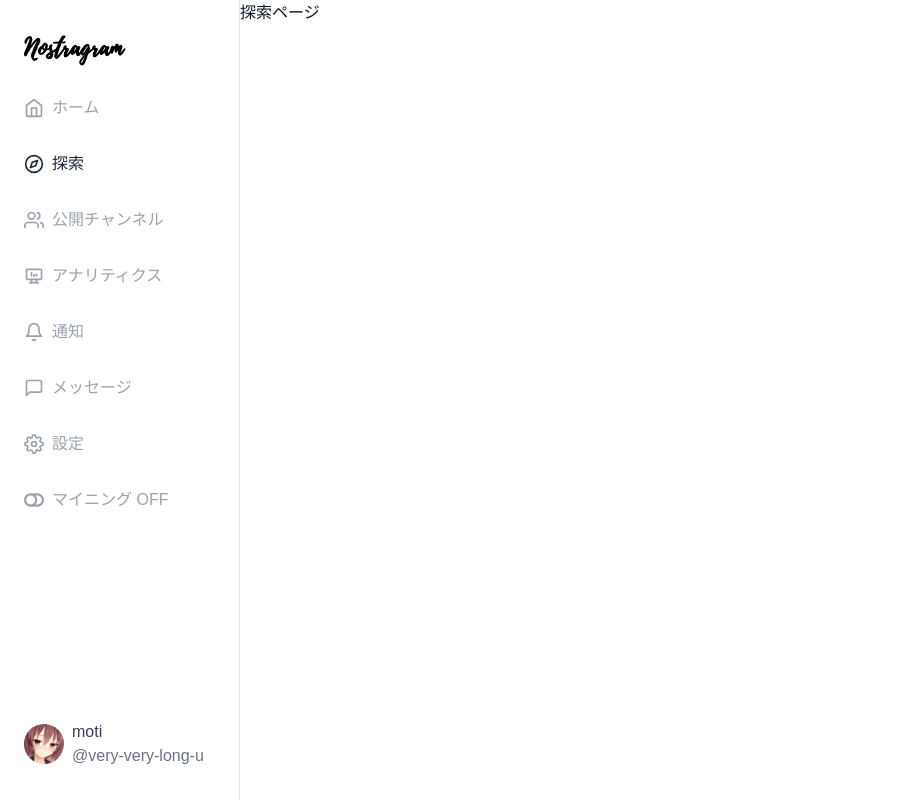
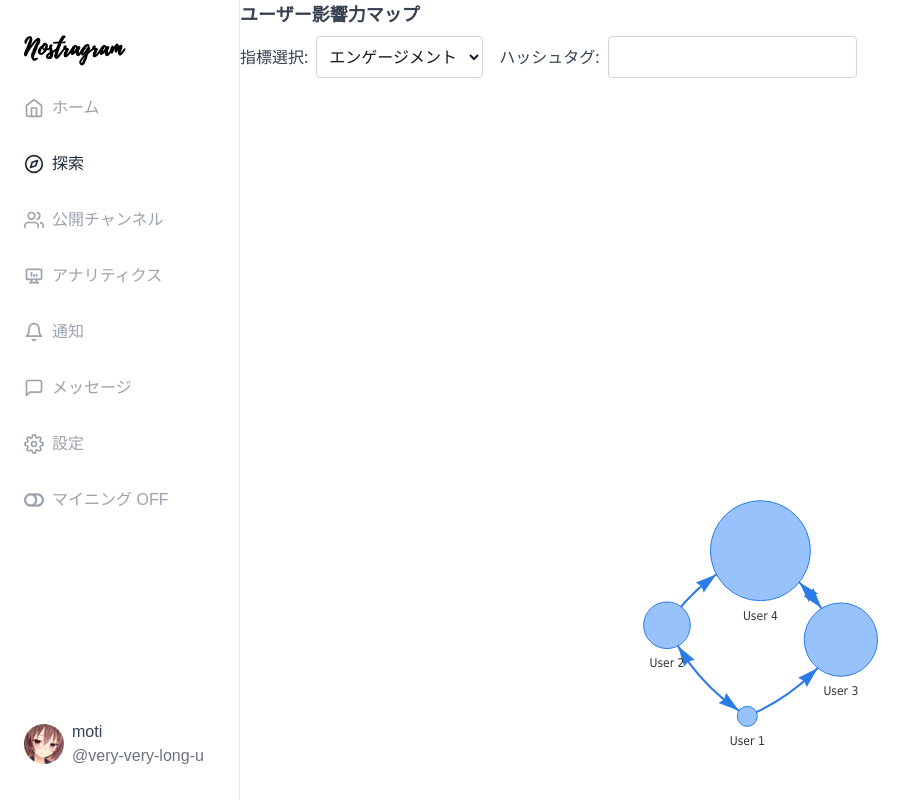
Before and after one commit to motxx/nostr-webclient, a React (Create React App) app: page /explore in a window 1280 px wide. Shown: the top 802 px of the page, without its empty margins (0-917 px from the left). Built offline with nearby package versions, Linux system fonts and the light colour scheme; a web font is replaced by a local one.

Commit message:
feat: 探索ページのベースを作成

```diff
--- a/src/components/Explore/ExploreUserInfluenceGraph.tsx
+++ b/src/components/Explore/ExploreUserInfluenceGraph.tsx
@@ -1,50 +1,158 @@
 import React, { useEffect, useRef, useState } from 'react'
-import { Network } from 'vis-network/standalone/esm/vis-network'
+import { Edge, Network, Node } from 'vis-network/standalone/esm/vis-network'
+
+type Metric = 'engagement' | 'reposts' | 'likes' | 'zaps'
+type NodeData = Node & { [key in Metric]: number }
 
 export const ExploreUserInfluenceGraph: React.FC = () => {
   const networkContainer = useRef<HTMLDivElement>(null)
 
+  const [metric, setMetric] = useState<Metric>('engagement')
+  const [hashtag, setHashtag] = useState<string>('')
+
   const [networkData, setNetworkData] = useState<{
-    nodes: any[]
-    edges: any[]
+    nodes: NodeData[]
+    edges: Edge[]
   }>({
     nodes: [
-      { id: 1, label: 'User 1' },
-      { id: 2, label: 'User 2' },
-      { id: 3, label: 'User 3' },
-      { id: 4, label: 'User 4' },
+      {
+        id: 1,
+        label: 'User 1',
+        engagement: 10,
+        reposts: 5,
+        likes: 20,
+        zaps: 2,
+      },
+      {
+        id: 2,
+        label: 'User 2',
+        engagement: 20,
+        reposts: 10,
+        likes: 30,
+        zaps: 5,
+      },
+      {
+        id: 3,
+        label: 'User 3',
+        engagement: 30,
+        reposts: 15,
+        likes: 40,
+        zaps: 10,
+      },
+      {
+        id: 4,
+        label: 'User 4',
+        engagement: 40,
+        reposts: 20,
+        likes: 50,
+        zaps: 20,
+      },
     ],
     edges: [
       { from: 1, to: 2 },
+      { from: 2, to: 1 },
       { from: 1, to: 3 },
       { from: 2, to: 4 },
       { from: 3, to: 4 },
+      { from: 4, to: 3 },
     ],
   })
+
+  const handleMetricChange = (event: React.ChangeEvent<HTMLSelectElement>) => {
+    setMetric(event.target.value as Metric)
+  }
+
+  const handleHashtagChange = (event: React.ChangeEvent<HTMLInputElement>) => {
+    setHashtag(event.target.value)
+  }
 
   useEffect(() => {
     if (networkContainer.current) {
       const options = {
         nodes: {
           shape: 'dot',
-          size: 16,
+          scaling: {
+            min: 10,
+            max: 50,
+          },
+          font: {
+            size: 12,
+            face: 'Tahoma',
+          },
         },
         edges: {
+          arrows: {
+            to: { enabled: true, scaleFactor: 1 },
+          },
           width: 2,
         },
         physics: {
           stabilization: false,
         },
       }
-      new Network(networkContainer.current, networkData, options)
+
+      const updatedNodes = networkData.nodes.map((node) => ({
+        ...node,
+        value: node[metric],
+      }))
+
+      const updatedEdges = networkData.edges.reduce((acc, edge) => {
+        const existingEdge = acc.find(
+          (e: Edge) => e.from === edge.to && e.to === edge.from
+        )
+        if (existingEdge) {
+          existingEdge.arrows = 'to, from'
+        } else {
+          acc.push(edge)
+        }
+        return acc
+      }, [] as Edge[])
+
+      new Network(
+        networkContainer.current,
+        { nodes: updatedNodes, edges: updatedEdges },
+        options
+      )
     }
-  }, [networkData])
+  }, [networkData, metric])
 
   return (
     <div className="h-full flex flex-col">
       <h3 className="text-lg font-semibold mb-2 text-gray-700 dark:text-gray-300">
         ユーザー影響力マップ
       </h3>
+      <div className="flex items-center mb-4">
+        <label
+          className="mr-2 text-gray-700 dark:text-gray-300"
+          htmlFor="metric"
+        >
+          指標選択:
+        </label>
+        <select
+          id="metric"
+          value={metric}
+          onChange={handleMetricChange}
+          className="mr-4 p-2 border border-gray-300 rounded bg-transparent"
+        >
+          <option value="engagement">エンゲージメント</option>
+          <option value="reposts">Repost数</option>
+          <option value="likes">Like数</option>
+          <option value="zaps">Zap数</option>
+        </select>
+        <label
+          className="mr-2 text-gray-700 dark:text-gray-300"
+          htmlFor="hashtag"
+        >
+          ハッシュタグ:
+        </label>
+        <input
+          id="hashtag"
+          type="text"
+          value={hashtag}
+          onChange={handleHashtagChange}
+          className="p-2 border border-gray-300 rounded bg-transparent"
+        />
+      </div>
       <div className="flex-1">
         <div ref={networkContainer} className="w-full aspect-square" />
       </div>
--- a/src/pages/ExplorePage.tsx
+++ b/src/pages/ExplorePage.tsx
@@ -1,7 +1,12 @@
 import React from 'react'
+import { ExploreUserInfluenceGraph } from '../components/Explore/ExploreUserInfluenceGraph'
 
 const ExplorePage: React.FC = () => {
-  return <div>探索ページ</div>
+  return (
+    <div>
+      <ExploreUserInfluenceGraph />
+    </div>
+  )
 }
 
 export default ExplorePage
```
